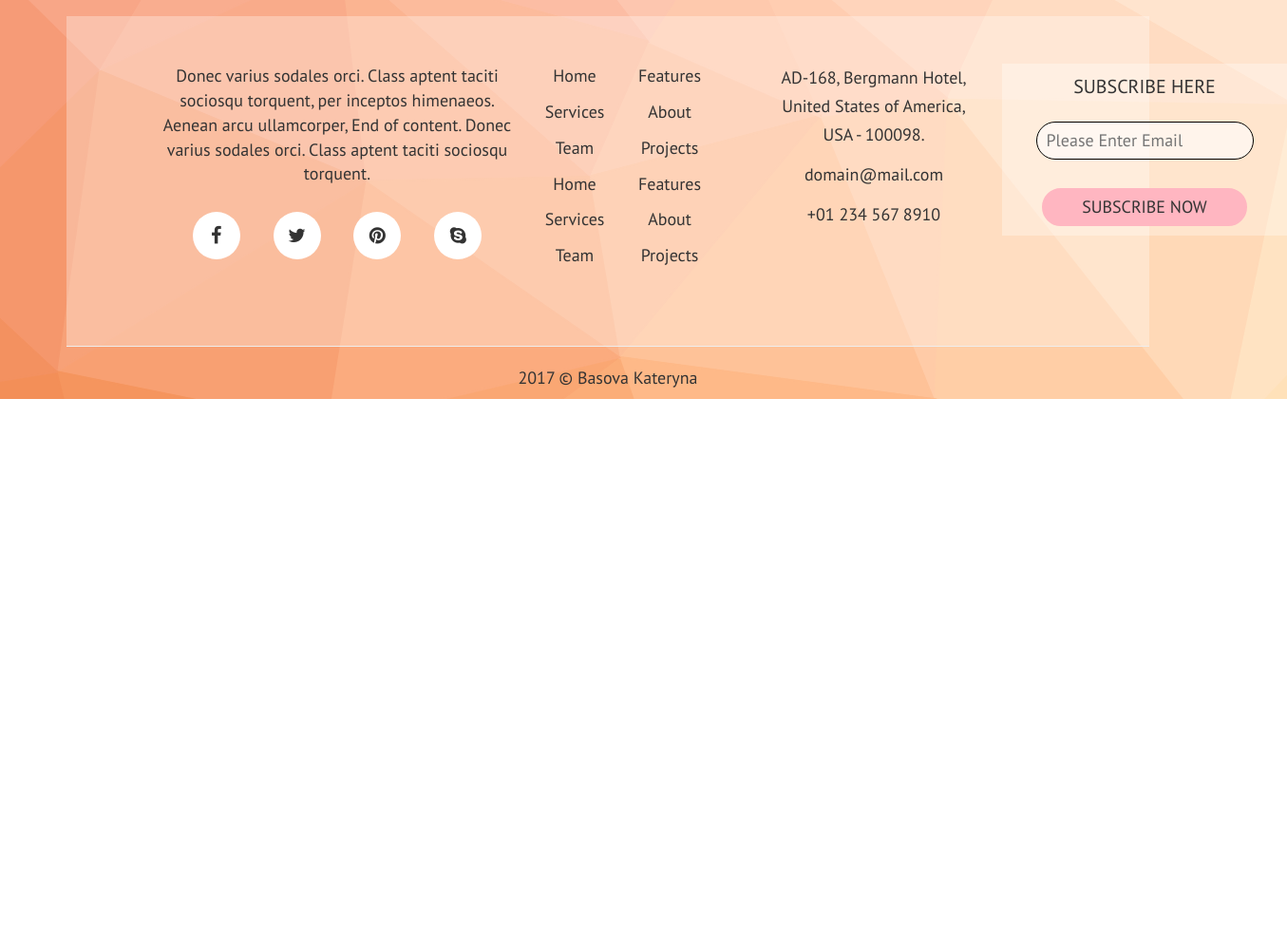
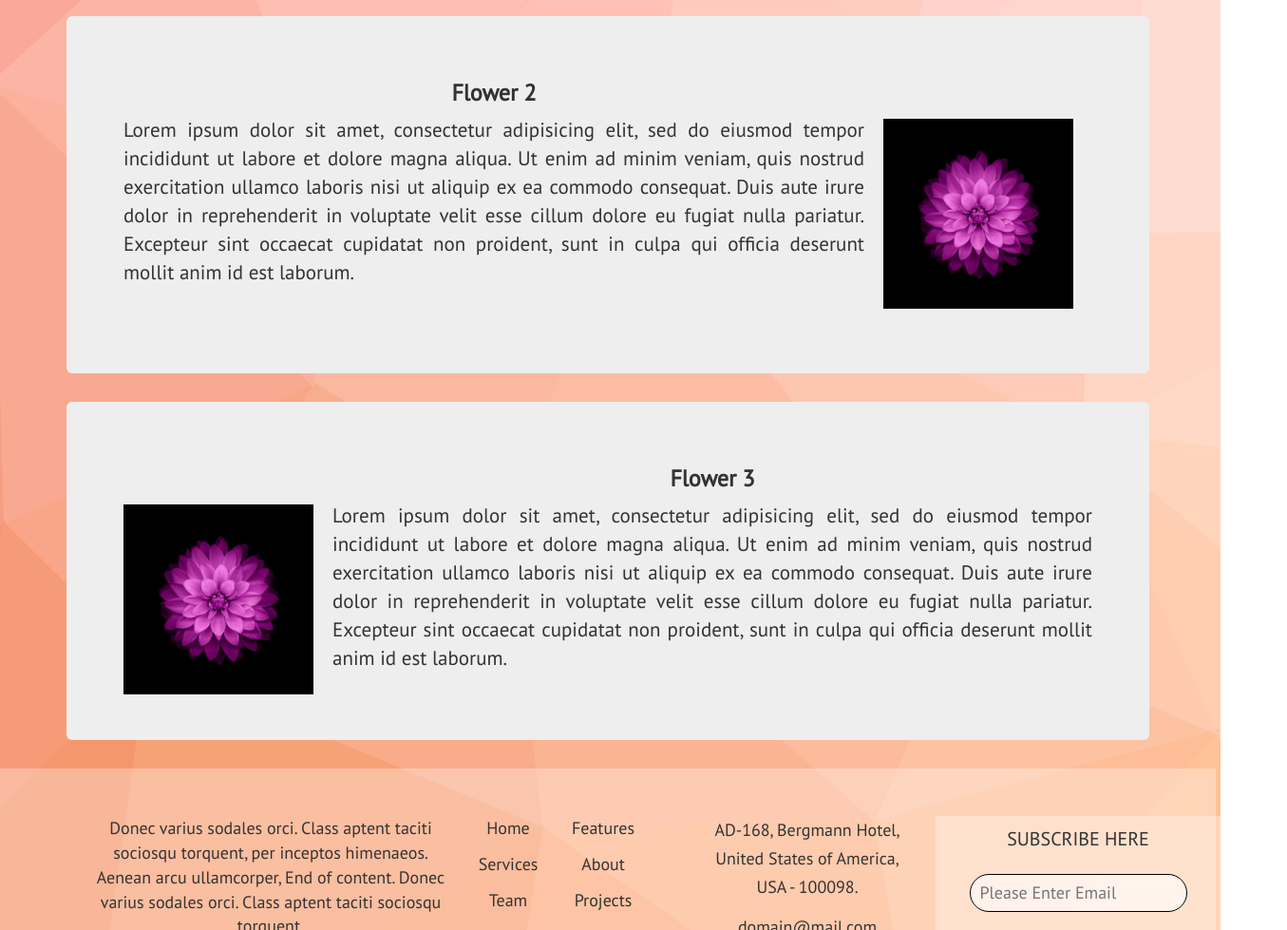
Before and after one commit to katebass/university, a website: page index.html in a window 1280 px wide. Shown: the part 1220-2199 px from the top of the page at 95% size, 1355 px wide, since content can reach past the window. Before the commit the page ends 1640 px from the top, so only its background shows below. Drawn offline with nearby package versions, Linux system fonts and the light colour scheme.

Commit message:
add content

```diff
--- a/index.html
+++ b/index.html
@@ -128,36 +128,36 @@
     </div>
   </div>
 
- <!--  <div class="media jumbotron">
-    <div class="media-body">
-      <h4 class="media-heading">Flower 2</h4>
-      <p>Lorem ipsum dolor sit amet, consectetur adipisicing elit, sed do eiusmod
+  <div class="jumbotron home-item">
+    <div class="home-item-content">
+      <h3 class="home-item-title">Flower 2</h3>
+      <p class="home-item-text">Lorem ipsum dolor sit amet, consectetur adipisicing elit, sed do eiusmod
       tempor incididunt ut labore et dolore magna aliqua. Ut enim ad minim veniam,
       quis nostrud exercitation ullamco laboris nisi ut aliquip ex ea commodo
       consequat. Duis aute irure dolor in reprehenderit in voluptate velit esse
       cillum dolore eu fugiat nulla pariatur. Excepteur sint occaecat cupidatat non
-      proident, sunt in culpa qui officia deserunt mollit anim id est laborum.</p>
+      proident, sunt in culpa qui officia deserunt mollit anim id est laborum. </p>
     </div>
-    <div class="media-right">
-      <img src="img/4.jpg" class="media-object" style="width:60px">
+    <div class="home-item-picture">
+        <img src="img/4.jpg">
     </div>
   </div>
 
-  <div class="media jumbotron">
-    <div class="media-left">
-        <img src="img/4.jpg" class="media-object" style="width:60px">
+  <div class="jumbotron home-item">
+    <div class="home-item-picture">
+        <img src="img/4.jpg">
     </div>
-    <div class="media-body">
-      <h4 class="media-heading">Flower 1</h4>
-      <p>Lorem ipsum dolor sit amet, consectetur adipisicing elit, sed do eiusmod
+    <div class="home-item-content">
+      <h3 class="home-item-title">Flower 3</h3>
+      <p class="home-item-text">Lorem ipsum dolor sit amet, consectetur adipisicing elit, sed do eiusmod
       tempor incididunt ut labore et dolore magna aliqua. Ut enim ad minim veniam,
       quis nostrud exercitation ullamco laboris nisi ut aliquip ex ea commodo
       consequat. Duis aute irure dolor in reprehenderit in voluptate velit esse
       cillum dolore eu fugiat nulla pariatur. Excepteur sint occaecat cupidatat non
-      proident, sunt in culpa qui officia deserunt mollit anim id est laborum.</p>
+      proident, sunt in culpa qui officia deserunt mollit anim id est laborum. </p>
     </div>
   </div>
-</div> -->
+</div>
 
 <footer>
   <div class="footer-box container">
@@ -213,15 +213,3 @@
   <script src="js/main.js"></script>
 </body>
 </html>
-
-
-<!DOCTYPE html>
-<html lang="en">
-<head>
-  <meta charset="UTF-8">
-  <title>Document</title>
-</head>
-<body>
-
-</body>
-</html>
--- a/stylus/pages/home.styl
+++ b/stylus/pages/home.styl
@@ -26,9 +26,13 @@
     &-item
         display flex
 
-        &-picture
+        &-picture:nth-child(odd)
             margin 60px 20px 0 0
 
+        &-picture:nth-child(even)
+            margin 60px 20px 20px
+
+        &-picture
             img
                 width 200px
 
```
Also changed, not shown: css/main.css.
